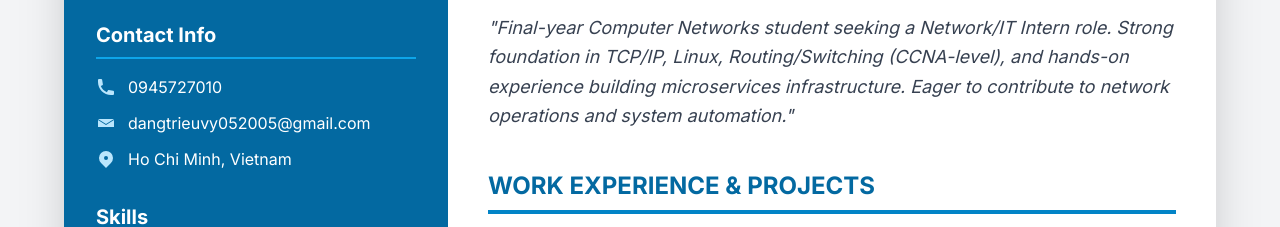
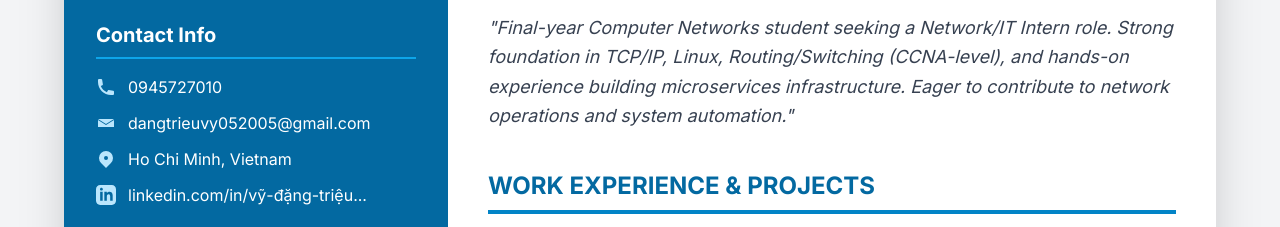
Before and after one commit to dangtrieuvy052005-sudo/dangtrieuvy052005-sudo.github.io, a plain HTML site: page index.html in a window 1280 px wide. Shown: the part 243-470 px from the top of the page. Drawn offline with nearby package versions, Linux system fonts and the light colour scheme.

Commit message:
Update linkedin

```diff
--- a/index.html
+++ b/index.html
@@ -4,9 +4,7 @@
     <meta charset="UTF-8" />
     <meta name="viewport" content="width=device-width, initial-scale=1.0" />
     <title>CV - DANG TRIEU VY - Network Fresher</title>
-    <!-- Tải Tailwind CSS -->
     <script src="https://cdn.tailwindcss.com"></script>
-    <!-- Tải font Inter -->
     <link rel="preconnect" href="https://fonts.googleapis.com" />
     <link rel="preconnect" href="https://fonts.gstatic.com" crossorigin />
     <link
@@ -47,15 +45,11 @@
     </script>
   </head>
   <body class="bg-gray-100">
-    <!-- Container chính của CV -->
     <div
       class="container mx-auto max-w-6xl my-10 bg-white rounded-lg shadow-2xl overflow-hidden"
     >
       <div class="md:flex">
-        <!-- CỘT BÊN TRÁI (THÔNG TIN LIÊN HỆ, KỸ NĂNG) -->
-        <!-- Đổi màu nền chính sang xanh da trời (sky-700) để giữ độ tương phản với chữ trắng -->
         <div class="md:w-1/3 bg-sky-700 text-white p-8">
-          <!-- Ảnh đại diện (Placeholder) - Quay lại như cũ -->
           <div
             class="w-40 h-40 rounded-full bg-sky-300 mx-auto flex items-center justify-center mb-8 overflow-hidden"
           >
@@ -73,7 +67,6 @@
             </svg>
           </div>
 
-          <!-- THÔNG TIN LIÊN HỆ -->
           <div class="mb-8">
             <h2 class="text-xl font-bold border-b-2 border-sky-500 pb-2 mb-4">
               Contact Info
@@ -120,10 +113,28 @@
                 </svg>
                 <span>Ho Chi Minh, Vietnam</span>
               </li>
-            </ul>
+              <li class="flex items-center">
+                <svg
+                  xmlns="http://www.w3.org/2000/svg"
+                  class="h-5 w-5 mr-3 text-sky-200"
+                  viewBox="0 0 24 24"
+                  fill="currentColor"
+                >
+                  <path
+                    d="M19 0h-14c-2.761 0-5 2.239-5 5v14c0 2.761 2.239 5 5 5h14c2.762 0 5-2.239 5-5v-14c0-2.761-2.238-5-5-5zm-11 19h-3v-11h3v11zm-1.5-12.268c-.966 0-1.75-.783-1.75-1.75s.784-1.75 1.75-1.75 1.75.783 1.75 1.75-.784 1.75-1.75 1.75zm13.5 12.268h-3v-5.604c0-3.368-4-3.113-4 0v5.604h-3v-11h3v1.765c1.396-2.586 7-2.777 7 2.476v6.759z"
+                  />
+                </svg>
+                <a
+                  href="https://www.linkedin.com/in/v%E1%BB%B9-%C4%91%E1%BA%B7ng-tri%E1%BB%87u-70b315396"
+                  target="_blank"
+                  class="hover:text-sky-200 hover:underline"
+                >
+                  linkedin.com/in/vỹ-đặng-triệu...
+                </a>
+              </li>
+              </ul>
           </div>
 
-          <!-- KỸ NĂNG -->
           <div class="mb-8">
             <h2 class="text-xl font-bold border-b-2 border-sky-500 pb-2 mb-4">
               Skills
@@ -143,7 +154,6 @@
                 class="bg-sky-600 text-xs font-medium px-3 py-1 rounded-full"
                 >OSPF</span
               >
-              <!-- Bổ sung CCNA -->
               <span
                 class="bg-sky-600 text-xs font-medium px-3 py-1 rounded-full"
                 >CCNA</span
@@ -208,7 +218,6 @@
                 class="bg-sky-600 text-xs font-medium px-3 py-1 rounded-full"
                 >Git</span
               >
-              <!-- Bổ sung Github -->
               <span
                 class="bg-sky-600 text-xs font-medium px-3 py-1 rounded-full"
                 >Github</span
@@ -224,7 +233,6 @@
             </div>
           </div>
 
-          <!-- HỌC VẤN -->
           <div class="mb-8">
             <h2 class="text-xl font-bold border-b-2 border-sky-500 pb-2 mb-4">
               Education
@@ -235,7 +243,6 @@
             <p class="text-sm">GPA: 7/10</p>
           </div>
 
-          <!-- CHỨNG CHỈ -->
           <div>
             <h2 class="text-xl font-bold border-b-2 border-sky-500 pb-2 mb-4">
               Certifications
@@ -250,9 +257,7 @@
           </div>
         </div>
 
-        <!-- CỘT BÊN PHẢI (MỤC TIÊU, KINH NGHIỆM) -->
         <div class="md:w-2/3 p-10 text-gray-700">
-          <!-- TÊN VÀ CHỨC DANH -->
           <div class="mb-8">
             <h1 class="text-5xl font-extrabold text-sky-700">DANG TRIEU VY</h1>
             <p class="text-2xl font-light text-gray-600 mt-1">
@@ -260,7 +265,6 @@
             </p>
           </div>
 
-          <!-- MỤC TIÊU NGHỀ NGHIỆP -->
           <div class="mb-10">
             <h2
               class="text-2xl font-bold text-sky-700 border-b-4 border-sky-600 pb-2 mb-4"
@@ -276,7 +280,6 @@
             </p>
           </div>
 
-          <!-- KINH NGHIỆM VÀ DỰ ÁN -->
           <div>
             <h2
               class="text-2xl font-bold text-sky-700 border-b-4 border-sky-600 pb-2 mb-4"
@@ -284,7 +287,6 @@
               WORK EXPERIENCE & PROJECTS
             </h2>
 
-            <!-- Dự án 1 -->
             <div class="mb-8">
               <h3 class="text-xl font-semibold text-sky-600">
                 MyMiniCloud - Microservices Platform
@@ -374,7 +376,6 @@
               </ul>
             </div>
 
-            <!-- Dự án 2 -->
             <div class="mb-8">
               <h3 class="text-xl font-semibold text-sky-600">
                 EcoStation Manager - 3-Layer Management System
@@ -452,7 +453,6 @@
               </ul>
             </div>
 
-            <!-- Dự án 3 -->
             <div class="mb-8">
               <h3 class="text-xl font-semibold text-sky-600">
                 Secure UDP Chat Application
```
